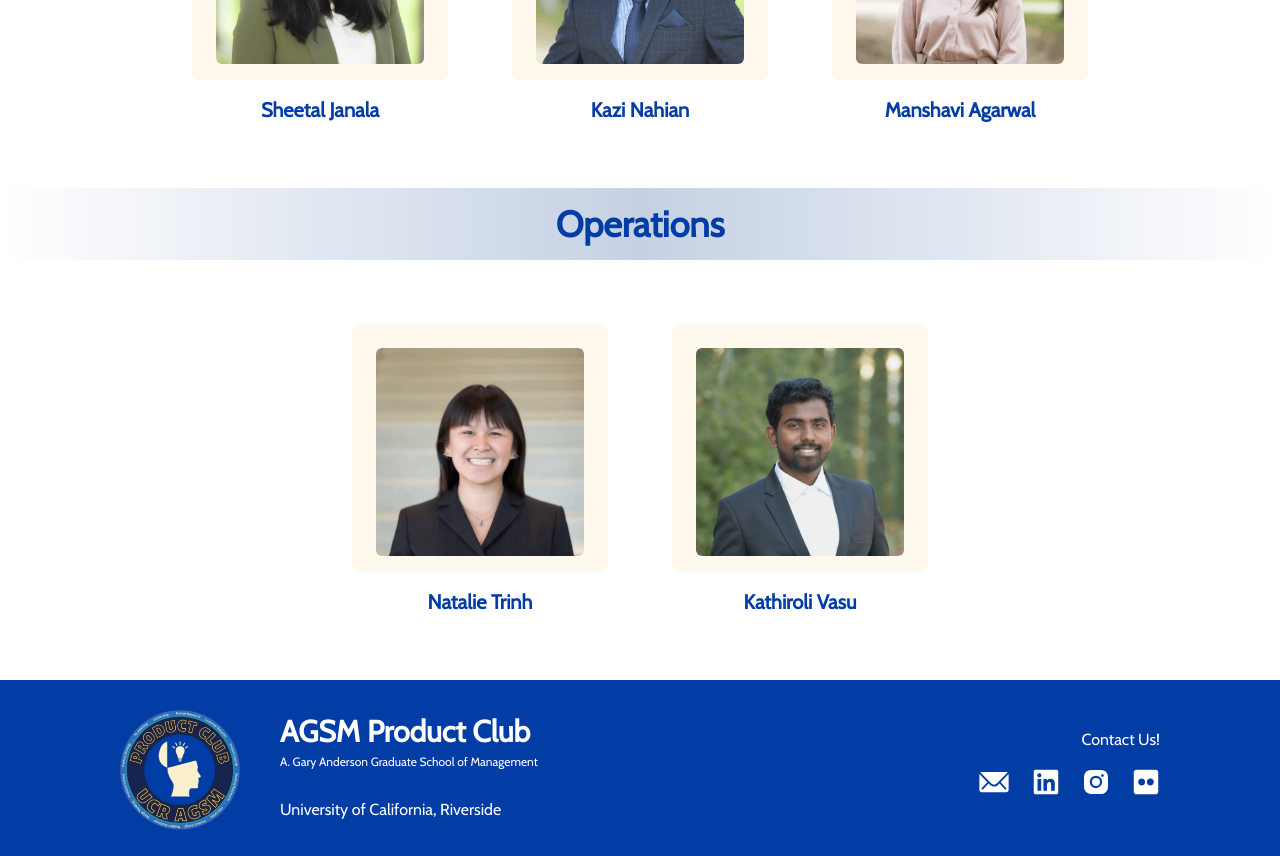
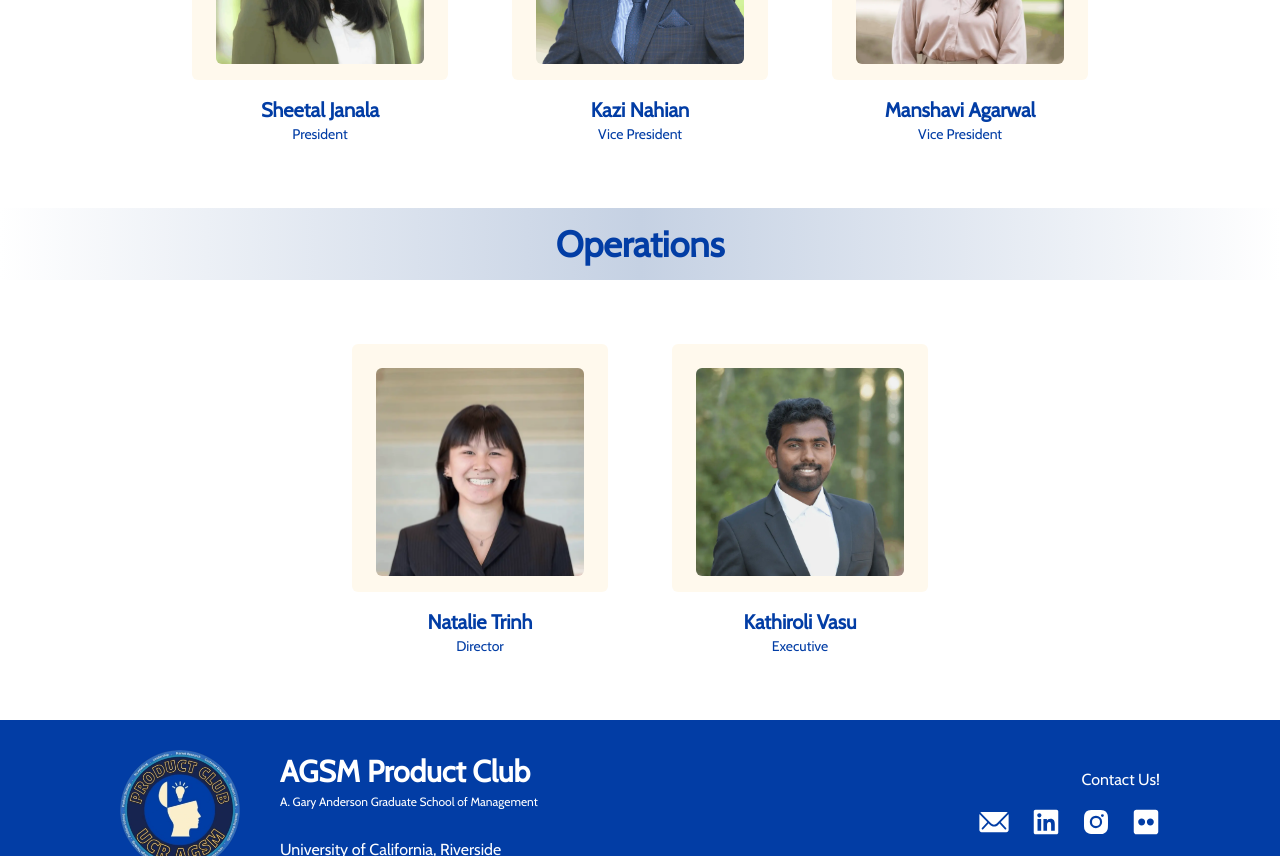
Before and after one commit to acm-ucr/agsm-website, a Next.js app: page /board in a window 1280 px wide. Shown: the part 480-1336 px from the top of the page. Built offline with nearby package versions, Linux system fonts and the light colour scheme.

Commit message:
fix image type bug

```diff
--- a/src/app/board/page.tsx
+++ b/src/app/board/page.tsx
@@ -9,14 +9,14 @@ import Natalie from "@/public/board/Natalie.webp";
 import Kathiroli from "@/public/board/Kathiroli.webp";
 
 const executives = [
-  { image: Sheetal, name: "Sheetal Janala", position: "President" },
-  { image: Kazi, name: "Kazi Nahian", position: "Vice President" },
-  { image: Manshavi, name: "Manshavi Agarwal", position: "Vice President" },
+  { image: Sheetal, name: "Sheetal Janala", role: "President" },
+  { image: Kazi, name: "Kazi Nahian", role: "Vice President" },
+  { image: Manshavi, name: "Manshavi Agarwal", role: "Vice President" },
 ];
 
 const operations = [
-  { image: Natalie, name: "Natalie Trinh", position: "Director" },
-  { image: Kathiroli, name: "Kathiroli Vasu", position: "Executive" },
+  { image: Natalie, name: "Natalie Trinh", role: "Director" },
+  { image: Kathiroli, name: "Kathiroli Vasu", role: "Executive" },
 ];
 
 export default function BoardPage() {
@@ -29,7 +29,7 @@ export default function BoardPage() {
             key={member.name}
             image={member.image}
             name={member.name}
-            position={member.position}
+            role={member.role}
           />
         ))}
       </div>
@@ -40,7 +40,7 @@ export default function BoardPage() {
             key={member.name}
             image={member.image}
             name={member.name}
-            position={member.position}
+            role={member.role}
           />
         ))}
       </div>
```
